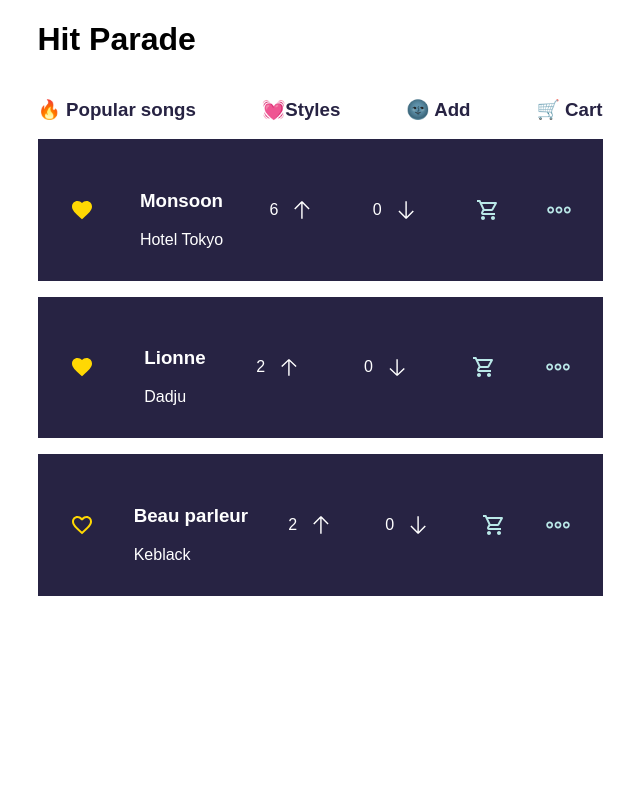
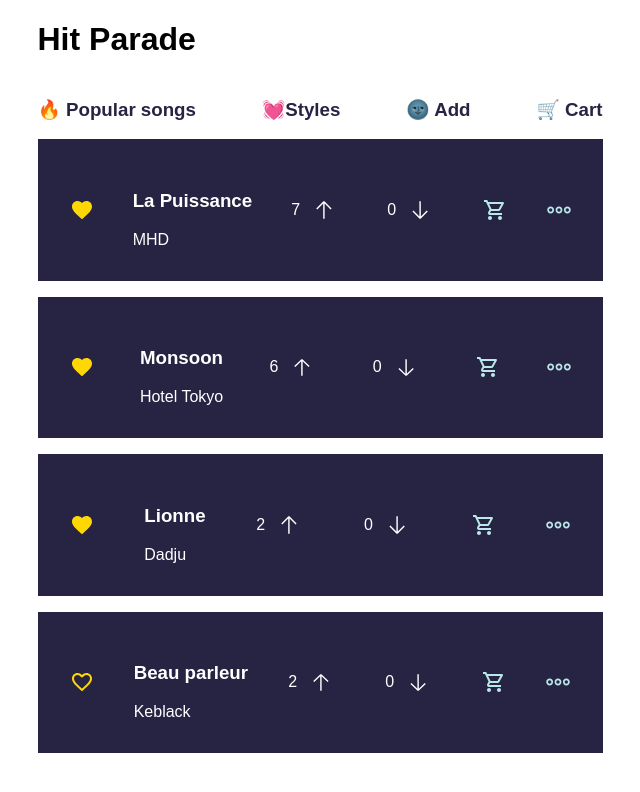
Before and after one commit to voromahery/hit-parade-react, a React app: page / in a window 1280 px wide. Shown: the top 792 px of the page, without its empty margins (320-960 px from the left). Built offline with nearby package versions, Linux system fonts and the light colour scheme.

Commit message:
Added a new song

```diff
--- a/css/card.css
+++ b/css/card.css
@@ -60,3 +60,7 @@
 .price {
     color: #FFD803;
 }
+
+.total {
+    color: #BAE8E8;
+}
--- a/pages/CartSong.js
+++ b/pages/CartSong.js
@@ -33,7 +33,7 @@ function CartSong() {
                 </div>)}
             <div>
                 {cartItem.length > 0 && <button onClick={buySongs}>{buttonText}</button>}
-                <h3>Total: {totalPrice}Ar</h3>
+                <h3><span className="total">Total:</span> {totalPrice}Ar</h3>
             </div>
         </div>
     )
--- a/songData.js
+++ b/songData.js
@@ -72,7 +72,7 @@ Oh oh ah
         price: 1200
     },
     {
-        id:9999998690,
+        id: 9999998690,
         title: "Beau parleur",
         artist: "Keblack",
         style: "R&B",
@@ -133,8 +133,8 @@ Le gars là c'est un beau parleur, c'est un beau parleur
         price: 3000,
     },
     {
-        id:565431437127,
-        artist:"Hotel Tokyo",
+        id: 565431437127,
+        artist: "Hotel Tokyo",
         title: "Monsoon",
         style: "Rock",
         favorite: true,
@@ -172,6 +172,76 @@ I know I have to find you now
 Can hear your name, I don't know how
 Why can't we make this darkness feel like home?
         `,
+    },
+    {
+        id: 5745255321,
+        artist: "MHD",
+        title: "La Puissance",
+        style: "Afrotrap",
+        favorite: true,
+        scoreUp: 7,
+        scoreDown: 0,
+        price: 6000,
+        lyric: `
+La puissance, que la puissance
+J'ai pas connu la défaite depuis mon existence
+Gros, j'm'en sors bien, suis-je un miraculé?
+Parle en français, parle en cash ou prends tes distances
+Ramenez-moi la tête, je reste content, passe un tabac
+Qu'est-ce qu'tu m'parles? Dans ta zone, t'es qu'un guetteur
+Ceux qui pensent me connaître me connaissent pas
+Maintenant j'suis rodave comme les bacqueux dans mon secteur
+La puissance
+Gros, c'est la puissance, c'est la puissance
+La puissance
+Gros, c'est la puissance, c'est la puissance
+La puissance
+Gros, c'est la puissance, c'est la puissance
+La puissance
+Gros, c'est la puissance, c'est la puissance
+Gros, c'est la puissance, c'est la puissance
+Gros, c'est la puissance, c'est la puissance
+Ça revient plus fort, j'suis toujours le même
+C'est moi contre moi, toi tu finis par terre
+Mon bigo sonne, j'suis en mode avion
+Pour qu'j'arrête, faut qu'on m'tranche les cordes vocales
+Ça blesse, MHD, Afro Trap partie 7, le projet est dans les bacs
+J'ai la grinta, tout est bon, oui tout est félé
+La Moula Gang n'oubliera pas
+J'ai rien vu, j'ai rien entendu, j'ai rien dit, mais du sale j'vous promets
+Tu m'attendais, calmate, j'arrive
+2018, on reprend les hostilités
+Ils ont voulu m'boycotte sans y arriver
+Seul Dieu pourra m'en protéger
+Le chemin est long, je compte plus d'ennemis que d'alliés
+J'suis seul, j'ai besoin d'personne, m'man prie pour moi
+Offensive est la guerre, ils l'auront tôt ou tard
+La puissance
+Gros, c'est la puissance, c'est la puissance
+La puissance
+Gros, c'est la puissance, c'est la puissance
+La puissance
+Gros, c'est la puissance, c'est la puissance
+La puissance
+Gros, c'est la puissance, c'est la puissance
+La puissance
+Gros, c'est la puissance, c'est la puissance
+La puissance
+Gros, c'est la puissance, c'est la puissance
+La puissance
+Gros, c'est la puissance, c'est la puissance
+La puissance
+Gros, c'est la puissance, c'est la puissance
+La puissance
+Gros, c'est la puissance, c'est la puissance
+La puissance
+Gros, c'est la puissance, c'est la puissance
+La puissance
+Gros, c'est la puissance, c'est la puissance
+La puissance
+Gros, c'est la puissance, c'est la puissance
+
+        `,
     }
 ]
 export default data;
```
Also changed, not shown: 5 other files (tests, documents, lock files or other folders).
